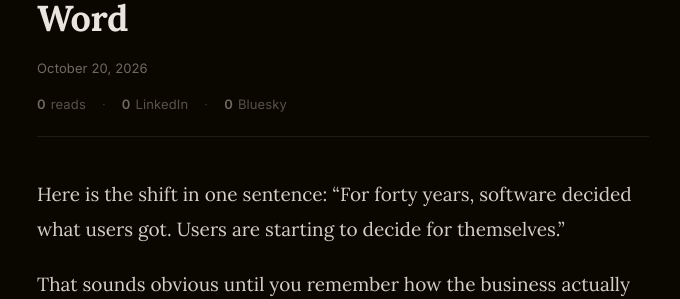
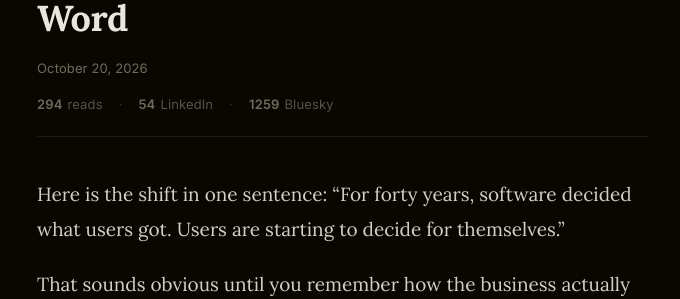
Before and after one commit to RobBrown/robisit, a Jekyll site: the page built from _articles/vendor-no-longer-gets-last-word.md, in a window 1280 px wide and 900 px high. Shown: the part 155-454 px from the top of the window, without its empty margins (297-977 px from the left). Built offline with Jekyll 4.4.1, drawn with Linux system fonts in a browser that asks for light colours.

Commit message:
Add view and share counts to vendor article

```diff
--- a/_articles/vendor-no-longer-gets-last-word.md
+++ b/_articles/vendor-no-longer-gets-last-word.md
@@ -5,7 +5,9 @@ date: 2026-10-20
 description: "For forty years, software decided what users got. AI is changing the arithmetic, and users are starting to decide for themselves."
 og_image: ""
 featured: false
-views: 0
+views: 294
+linkedin: 54
+bluesky: 1259
 read_time: "3 min"
 ---
 
```
